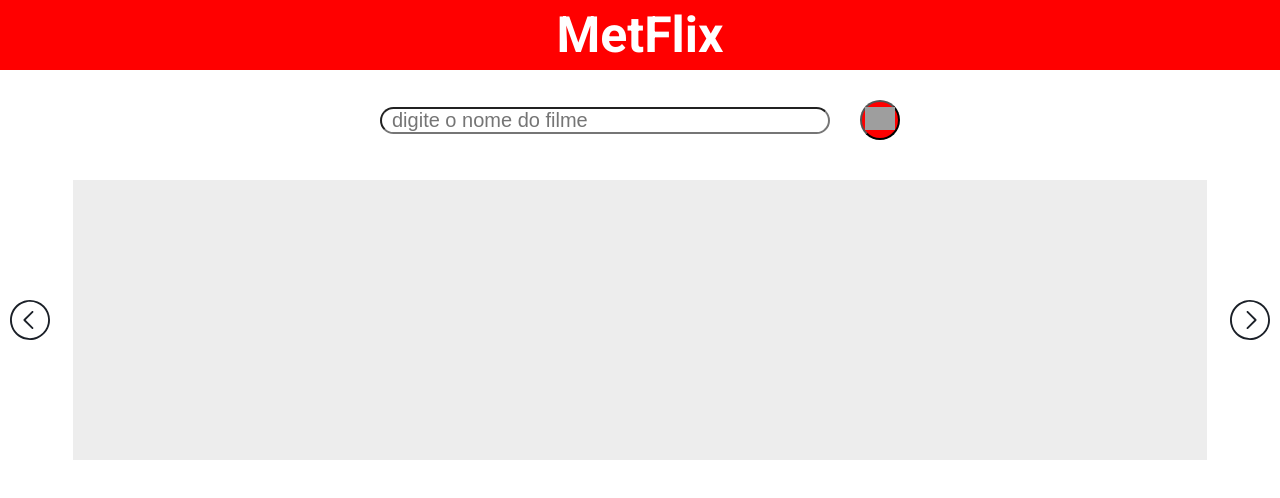
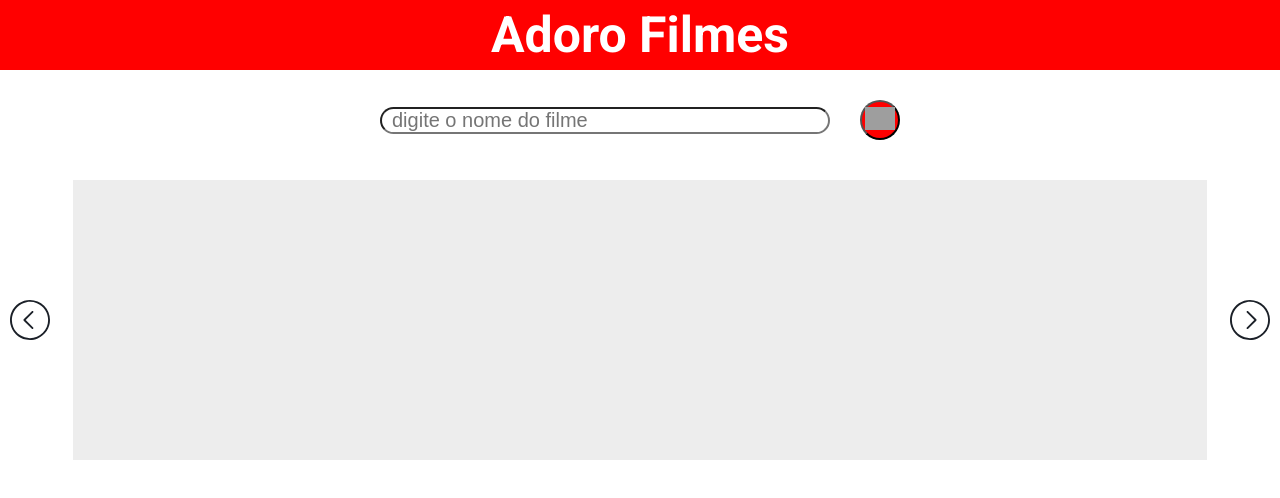
Before and after one commit to LeandroSousaDev/Adoro-Filmes-frontend, a plain HTML site: page index.html in a window 1280 px wide. Drawn offline with nearby package versions, Linux system fonts and the light colour scheme; no server answers; grey boxes are pictures that could not be loaded.

Commit message:
renomeado

```diff
--- a/index.html
+++ b/index.html
@@ -16,7 +16,7 @@
     <title>Document</title>
   </head>
   <body>
-    <header>MetFlix</header>
+    <header>Adoro Filmes</header>
 
     <div class="search">
       <input
```
